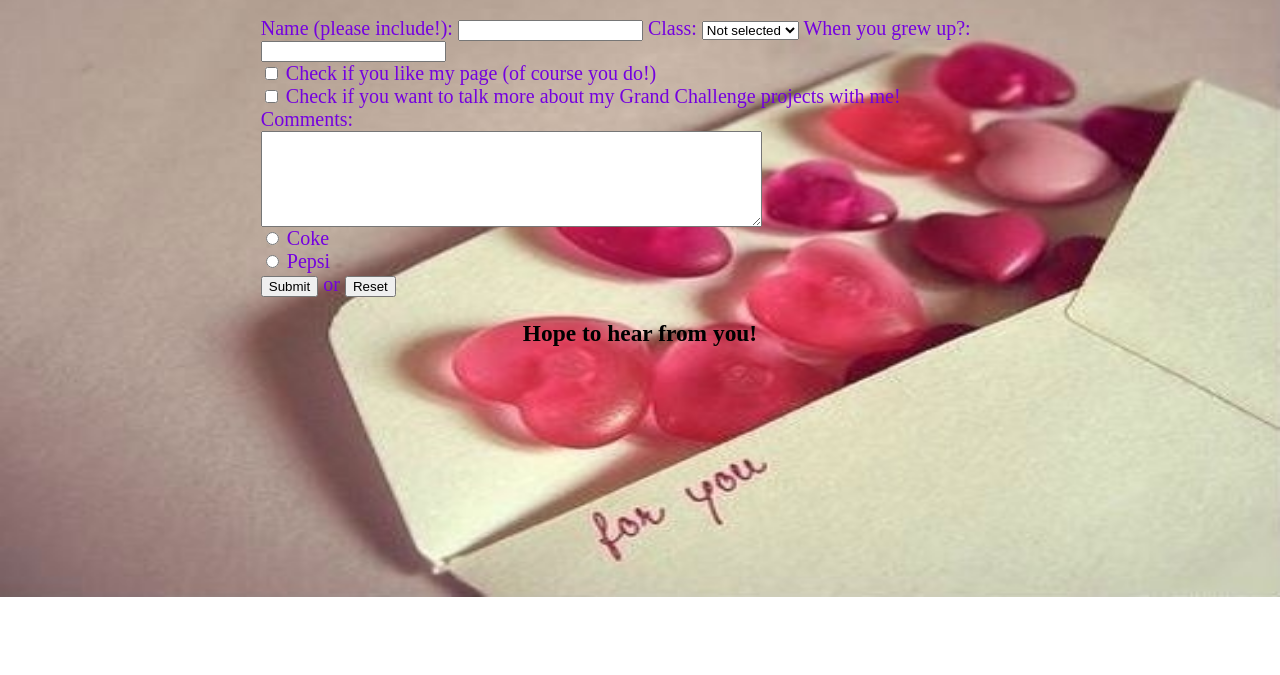
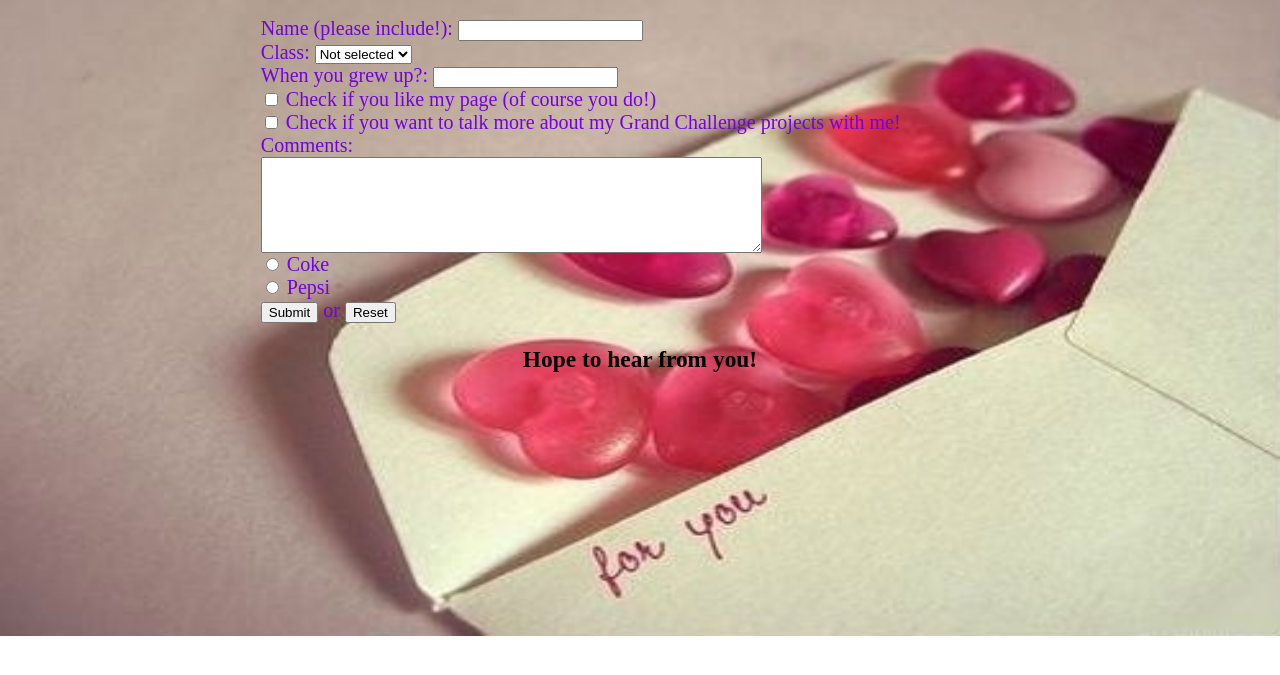
Before and after one commit to JinmingYu/JinmingYu.github.io, a plain HTML site: page mailbox.html in a window 1280 px wide. Shown: the part 81-756 px from the top of the page. Drawn offline with Linux system fonts and the light colour scheme.

Commit message:
change line of the form

```diff
--- a/mailbox.html
+++ b/mailbox.html
@@ -25,7 +25,7 @@
     		<input type="hidden" name="mform-response"
       		value="http://www.prism.gatech.edu/~jyu332/index.html" />
     		<input type="hidden" name="mform-encoding" value="text" />
-    		Name (please include!): <input name="name" />
+    		Name (please include!): <input name="name" /><br>
     		Class:
     		<select name="class">
       		<option>Not selected</option>
@@ -33,7 +33,7 @@
       		<option>Soph.</option>
       		<option>Junior</option>
       		<option>Senior</option>
-    		</select>
+    		</select><br>
 			When you grew up?: <input type="text" dream="dream" />
 			<br>
 			<input type="checkbox" name="cool things" value="robot" /> Check if you like my page (of course you do!)<br />
```
